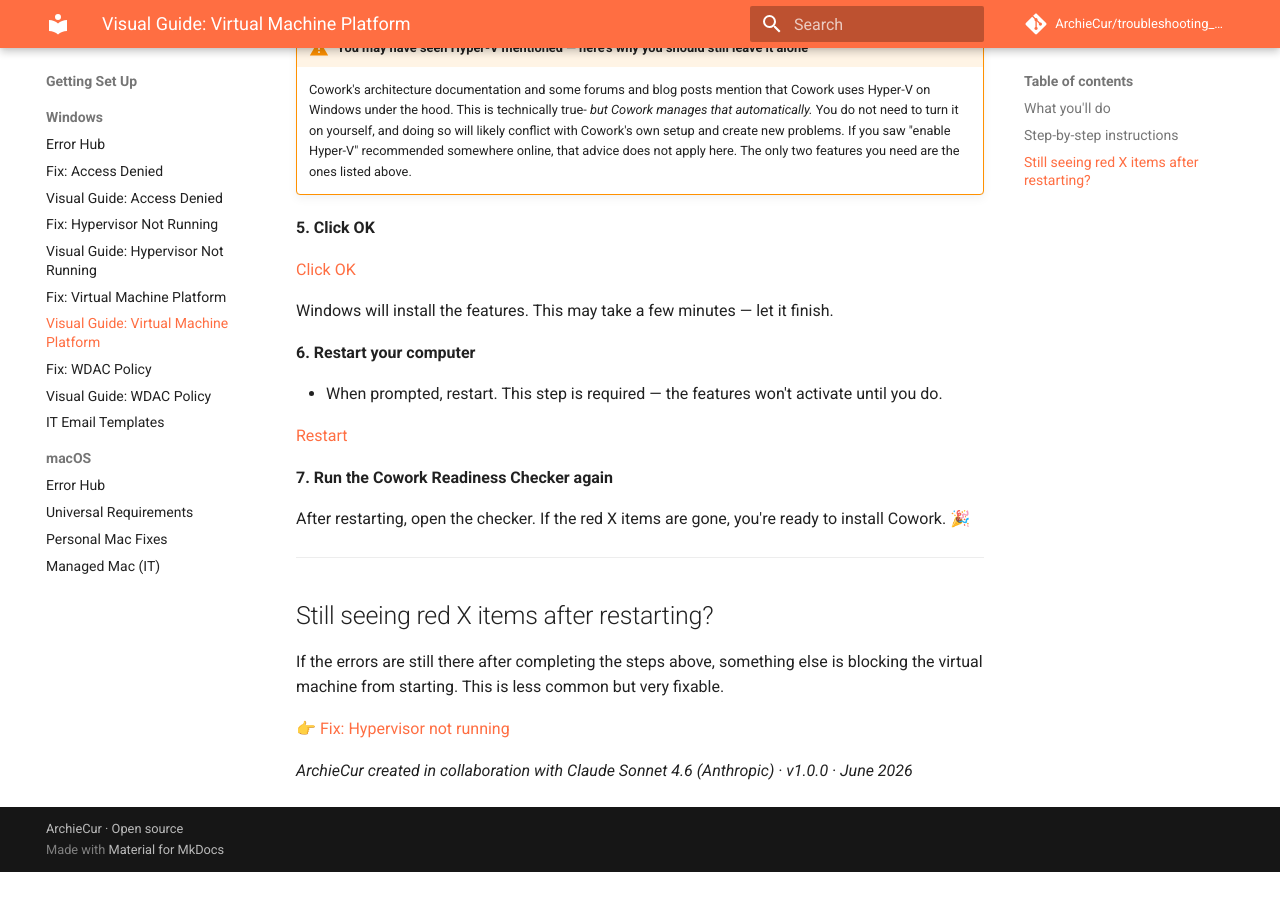
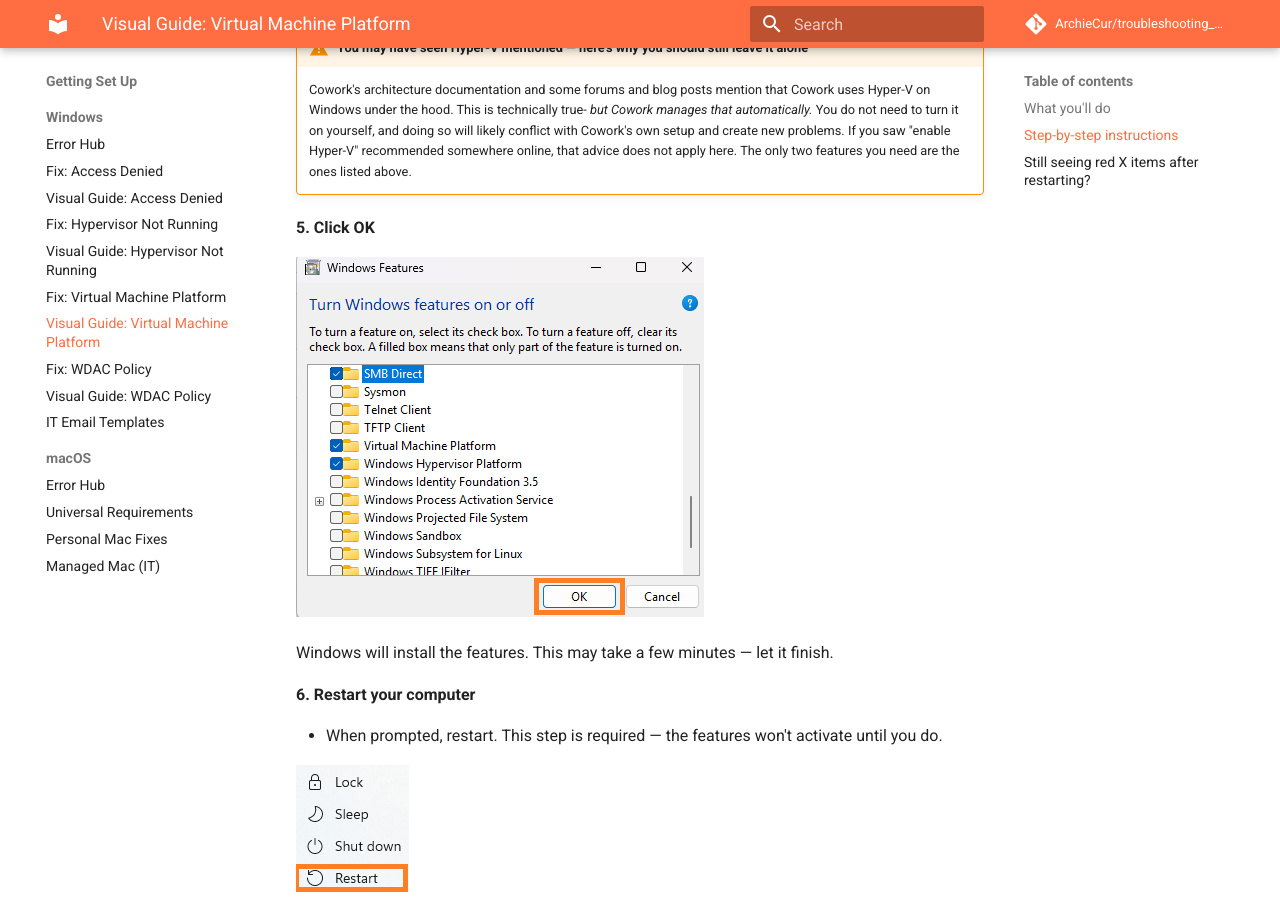
Before and after one commit to ArchieCur/troubleshooting_Cowork, an MkDocs documentation site: the page built from docs/getting_set_up_Windows/pictorial-virtual-machine.md, in a window 1280 px wide and 900 px high, scrolled down 1961 px. Built offline with MkDocs 1.6.1 and Material for MkDocs 9.7.7, drawn with Linux system fonts in a browser that asks for light colours; comment, search, counter and statistics services are not loaded; before the commit the page ends 2833 px from its top, so only the background shows below that.

Commit message:
Restore instructions for enabling Virtual Machine Platform

```diff
--- a/docs/getting_set_up_Windows/pictorial-virtual-machine.md
+++ b/docs/getting_set_up_Windows/pictorial-virtual-machine.md
@@ -59,7 +59,7 @@
 
 **5. Click OK**
 
-[Click OK](../assets/virtual_machine/ok.png)
+![Click OK](../assets/virtual_machine/ok.png)
 
 Windows will install the features. This may take a few minutes — let it finish.
 
@@ -67,7 +67,7 @@
 
 - When prompted, restart. This step is required — the features won't activate until you do.
 
-[Restart](../assets/virtual_machine/restart.png)
+![Restart](../assets/virtual_machine/restart.png)
 
 **7. Run the Cowork Readiness Checker again**
 
```
